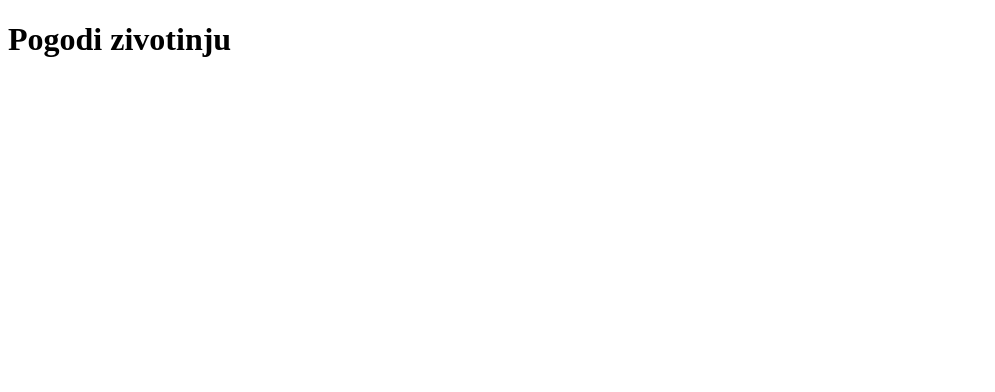
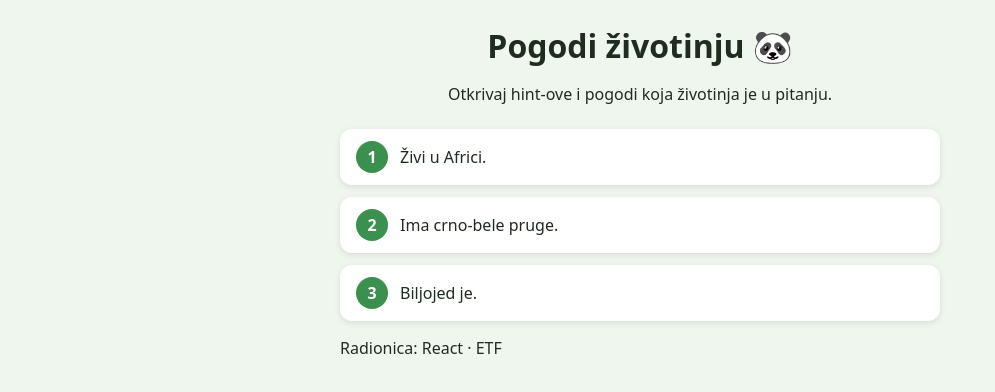
Before and after one commit to Dushenn/animaldle, a React (Vite) app: page / in a window 1280 px wide. Shown: the top 392 px of the page, without its empty margins (0-995 px from the left). Built offline with nearby package versions, Linux system fonts and the light colour scheme.

Commit message:
korak 0: pocetno stanje za radionicu (css + pocetni App.jsx)

```diff
--- a/src/App.css
+++ b/src/App.css
@@ -0,0 +1,158 @@
+body{
+    margin: 0;
+    font-family: system-ui, sans-serif;
+    background: #eef6ee;
+    color: #1f2d1f;
+}
+
+.app {
+    max-width: 600px;
+    margin: 0 auto;
+    padding: 24px 16px;
+}
+
+/* Header */
+.header {
+    text-align: center;
+    margin-bottom: 24px;
+}
+
+.header h1{
+    margin: 0 0 8px;
+}
+
+
+/* Hintovi */
+.hints {
+    display: flex;
+    flex-direction: column;
+    gap: 12px;
+}
+
+.hint-card{
+    display: flex;
+    align-items: center;
+    gap: 12px;
+    background: white;
+    border-radius: 12px;
+    padding: 12px 16px;
+    box-shadow: 0 2px 6px rgba(0,0,0,0.1);
+}
+
+.hint-number{
+    display: flex;
+    align-items: center;
+    justify-content: center;
+    flex-shrink: 0;
+    width: 32px;
+    height: 32px;
+    border-radius: 50%;
+    background-color: #3b8f4f;
+    color: white;
+    font-weight: bold;
+}
+
+.hint-text{
+    margin: 0;
+}
+
+
+
+/* Dugmici */
+button {
+    padding: 10px 16px;
+    border: none;
+    border-radius: 8px;
+    background: #3b8f4f;
+    color: white;
+    font-size: 1rem;
+    cursor: pointer;
+}
+
+button:hover {
+  background: #2f7340;
+}
+
+button:disabled {
+  background: #aaa;
+  cursor: not-allowed;
+}
+
+.reveal-button {
+  margin-top: 16px;
+  width: 100%;
+}
+
+
+/* Unos pokusaja */
+.guess-form {
+    display: flex;
+    gap: 8px;
+    margin-top: 24px;
+}
+
+.guess-input {
+  flex: 1;
+  padding: 10px;
+  border: 2px solid #3b8f4f;
+  border-radius: 8px;
+  font-size: 1rem;
+}
+
+.attempts {
+  margin: 16px 0 0;
+  padding: 0;
+  list-style: none;
+}
+
+.attempt {
+  padding: 8px 12px;
+  margin-bottom: 6px;
+  background: #fbe9e7;
+  border-radius: 8px;
+  color: #b3261e;
+}
+
+.message {
+  margin-top: 16px;
+  padding: 12px;
+  border-radius: 8px;
+  text-align: center;
+  font-weight: bold;
+}
+
+.message.win {
+  background: #c8e6c9;
+  color: #1b5e20;
+}
+
+.message.lose {
+  background: #ffcdd2;
+  color: #b71c1c;
+}
+
+
+
+/* Meni "Kako se igra" */
+.menu {
+  display: none;
+  margin-top: 12px;
+  padding: 12px 16px;
+  background: white;
+  border-radius: 12px;
+  text-align: left;
+}
+
+.menu.open {
+  display: block;
+}
+
+
+
+/* Footer */
+.footer {
+  margin-top: 32px;
+  text-align: center;
+  font-size: 0.85rem;
+  color: #666;
+}
--- a/src/App.jsx
+++ b/src/App.jsx
@@ -3,8 +3,33 @@ import './App.css'
 function App() {
 
   return (
-    <div>
-      <h1>Pogodi zivotinju</h1>
+    <div className='app'>
+      <header className='header'>
+        <h1>Pogodi životinju 🐼</h1>
+        <p>Otkrivaj hint-ove i pogodi koja životinja je u pitanju.</p>
+      </header>
+
+      <main className='hints'>
+        <div className='hint-card'>
+          <span className='hint-number'>1</span>
+          <p className='hint-text'>Živi u Africi.</p>
+        </div>
+
+        <div className='hint-card'>
+          <span className='hint-number'>2</span>
+          <p className='hint-text'>Ima crno-bele pruge.</p>
+        </div>
+
+        <div className='hint-card'>
+          <span className='hint-number'>3</span>
+          <p className='hint-text'>Biljojed je.</p>
+        </div>
+      </main>
+
+      <footer>
+        <p>Radionica: React · ETF</p>
+      </footer>
+
     </div>
   );
 }
```
